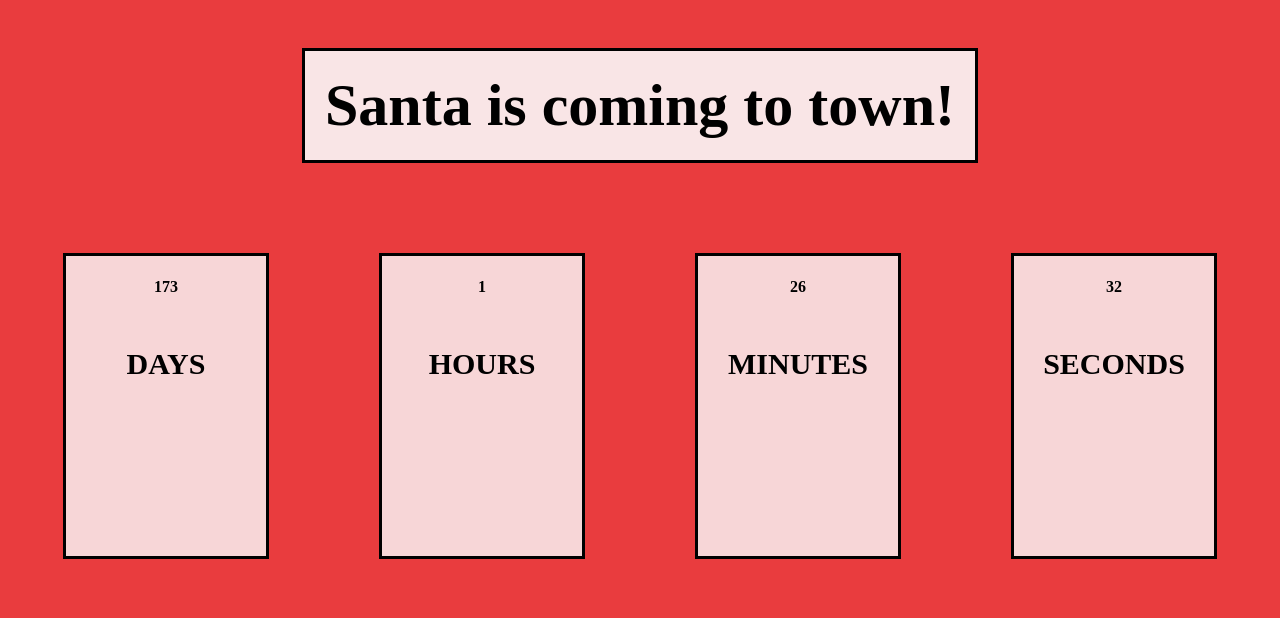
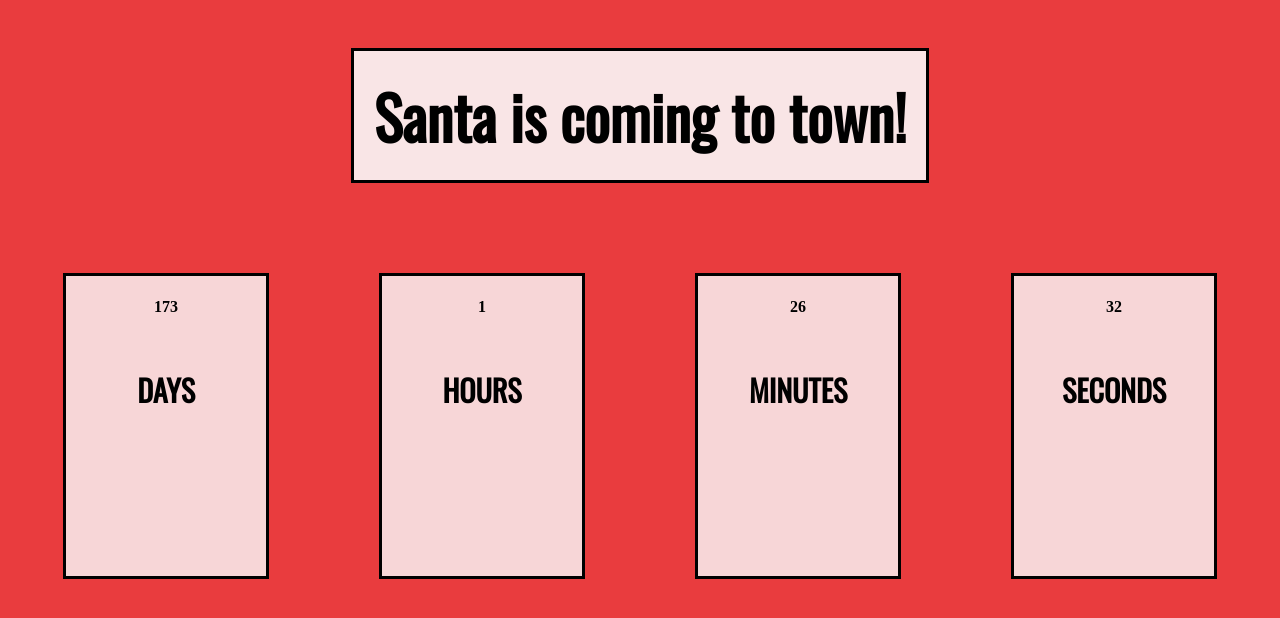
Before and after one commit to aigulsharipova/How-many-days-until-Christmas, a plain HTML site: page index.html in a window 1280 px wide. Drawn offline with nearby package versions, Linux system fonts and the light colour scheme.

Commit message:
font style

```diff
--- a/index.html
+++ b/index.html
@@ -5,6 +5,9 @@
   <meta http-equiv="X-UA-Compatible" content="IE=edge">
   <meta name="viewport" content="width=device-width, initial-scale=1.0">
   <title>Christmas</title>
+  <link rel="preconnect" href="https://fonts.googleapis.com">
+<link rel="preconnect" href="https://fonts.gstatic.com" crossorigin>
+<link href="https://fonts.googleapis.com/css2?family=Oswald&display=swap" rel="stylesheet">
   <link rel="stylesheet" href="./style/style.css">
 </head>
 <body>
--- a/style/style.css
+++ b/style/style.css
@@ -13,6 +13,7 @@ h1 {
   background-color: rgba(251, 248, 249, 0.9);
   padding: 20px;
   border: 3px solid black;
+  font-family: 'Oswald', sans-serif;
 }
 .container {
   display: flex;
@@ -33,4 +34,5 @@ h1 {
 }
 h3 {
   font-size: 30px;
+  font-family: 'Oswald', sans-serif;
 }
```
